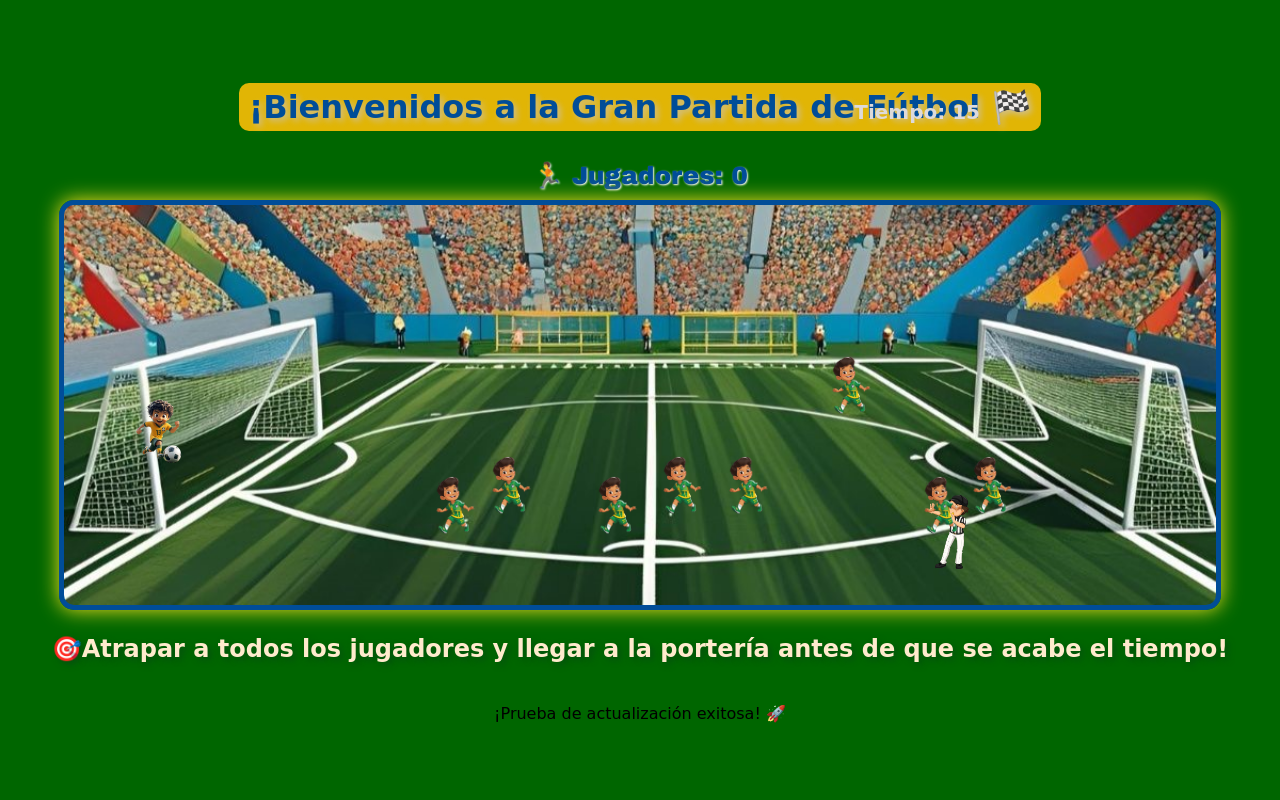
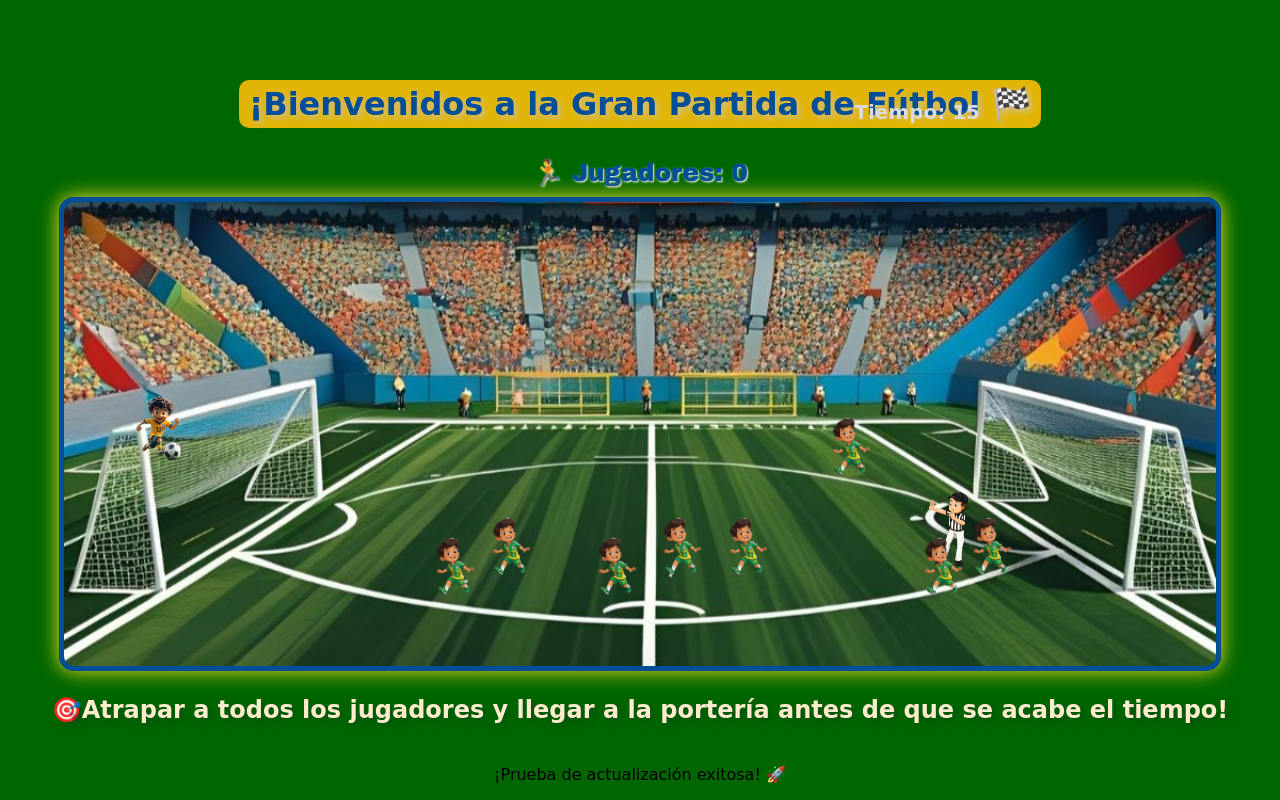
Before and after one commit to VanderleneO/juego.oop, a plain HTML site: page index.html in a window 1280 px wide. Drawn offline with Linux system fonts and the light colour scheme.

Commit message:
Actualizo estilos en style.css

```diff
--- a/style.css
+++ b/style.css
@@ -19,6 +19,7 @@ h1 {
   border-radius: 10px;
   color: #004D98;
   padding: 5px 10px;
+  margin-top: 80px;
 }
 
 h2 {
@@ -35,7 +36,7 @@ h2 {
   width: 90vw;
   max-width: 1200px;
   aspect-ratio: 16 / 9;
-  height: 400px;
+  height: auto;
   min-height: 400px;
   background-image: url("campo2 canva.jpg");
   background-size: cover;
```
